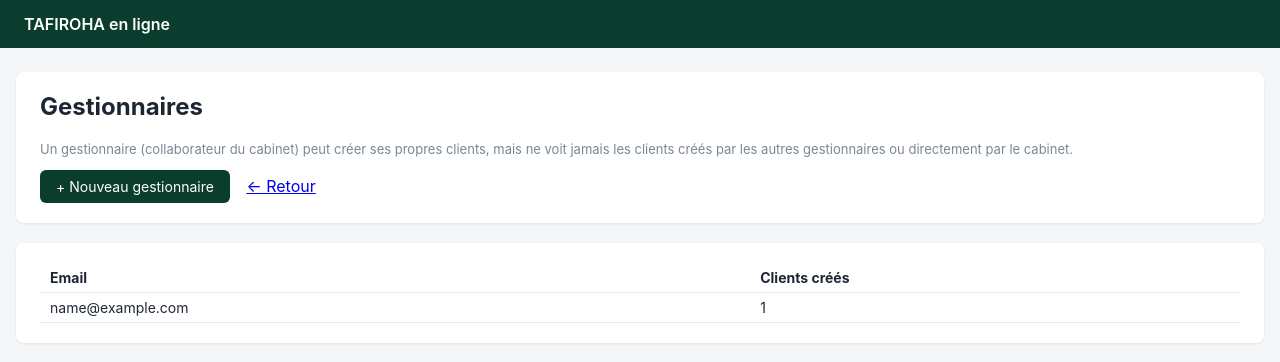
After one commit to nbhgerald-source/tafiroha-demo, a Python web app: template templates/gestionnaires.html in a window 1280 px wide. The commit adds this page. Shown: the top 362 px of the page. Run offline with Jinja, Linux system fonts and the light colour scheme; the template is opened without the code that fills it: most values are stand-ins (such as "Sample title", 1, 10 or a date in 2020).

Commit message:
Ajout page liste /admin/gestionnaires

```diff
--- a/templates/admin_dashboard.html
+++ b/templates/admin_dashboard.html
@@ -5,6 +5,7 @@
   <p class="muted">Vue d'ensemble de tous les clients et de leurs exercices.</p>
   <a class="btn" href="/admin/clients/new">+ Nouveau client</a>
   <a class="btn" href="/admin/gestionnaires/new" style="margin-left:8px;background:#0e6655;">+ Nouveau gestionnaire</a>
+  <a class="btn" href="/admin/gestionnaires" style="margin-left:8px;background:#52606b;">Gestionnaires</a>
 </div>
 <div class="card">
   <table>
--- a/templates/base.html
+++ b/templates/base.html
@@ -144,6 +144,7 @@
       {% elif user['role'] == 'admin' %}
         <a href="/admin">Tableau de bord</a>
         <a href="/admin/clients/new">+ Client</a>
+        <a href="/admin/gestionnaires">Gestionnaires</a>
         <a href="/admin/gestionnaires/new">+ Gestionnaire</a>
       {% endif %}
       <a href="/logout">Déconnexion</a>
--- /dev/null
+++ b/templates/gestionnaires.html
@@ -0,0 +1,22 @@
+{% extends "base.html" %}
+{% block content %}
+<div class="card">
+  <h2>Gestionnaires</h2>
+  <p class="muted">Un gestionnaire (collaborateur du cabinet) peut créer ses propres clients, mais ne voit jamais les clients créés par les autres gestionnaires ou directement par le cabinet.</p>
+  <a class="btn" href="/admin/gestionnaires/new">+ Nouveau gestionnaire</a>
+  <a href="/admin" style="margin-left:12px;">← Retour</a>
+</div>
+<div class="card">
+  <table>
+    <tr><th>Email</th><th>Clients créés</th></tr>
+    {% for g in gestionnaires %}
+    <tr>
+      <td>{{ g['email'] }}</td>
+      <td>{{ counts[g['id']] }}</td>
+    </tr>
+    {% else %}
+    <tr><td colspan="2" class="muted">Aucun gestionnaire pour l'instant.</td></tr>
+    {% endfor %}
+  </table>
+</div>
+{% endblock %}
```
Also changed, not shown: app.py (+19 -0 lines).
